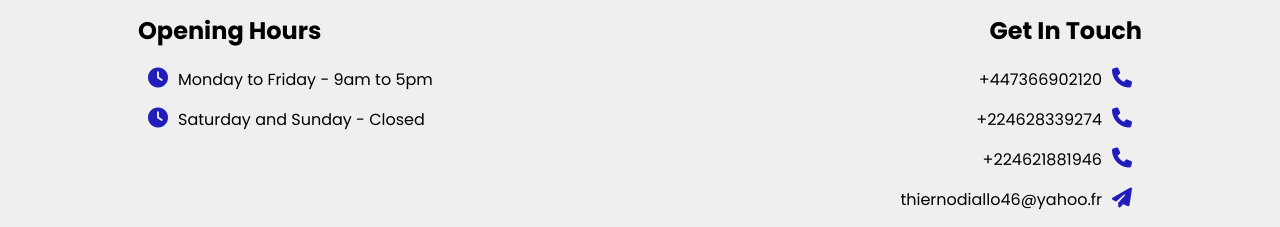
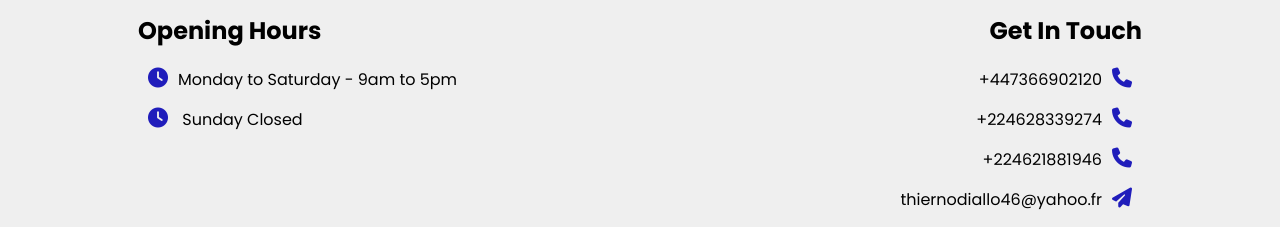
Before and after one commit to thierno46/socotrisa, a plain HTML site: page index.html in a window 1280 px wide. Shown: the part 4891-5118 px from the top of the page. Drawn offline with Linux system fonts and the light colour scheme; some packages are replaced by stand-ins of ours; a script that the page names is missing.

Commit message:
Update index.html

```diff
--- a/index.html
+++ b/index.html
@@ -208,8 +208,8 @@
         <div class="footer-row">
             <div class="footer-left">
                 <h1>Opening Hours</h1>
-                <p><i class="fa fa-clock"></i>Monday to Friday - 9am to 5pm</p>
-                <p><i class="fa fa-clock"></i>Saturday and Sunday - Closed</p>
+                <p><i class="fa fa-clock"></i>Monday to Saturday - 9am to 5pm</p>
+                <p><i class="fa fa-clock"></i> Sunday Closed</p>
             </div>
             <div class="footer-right">
                 <h1>Get In Touch</h1>
```
